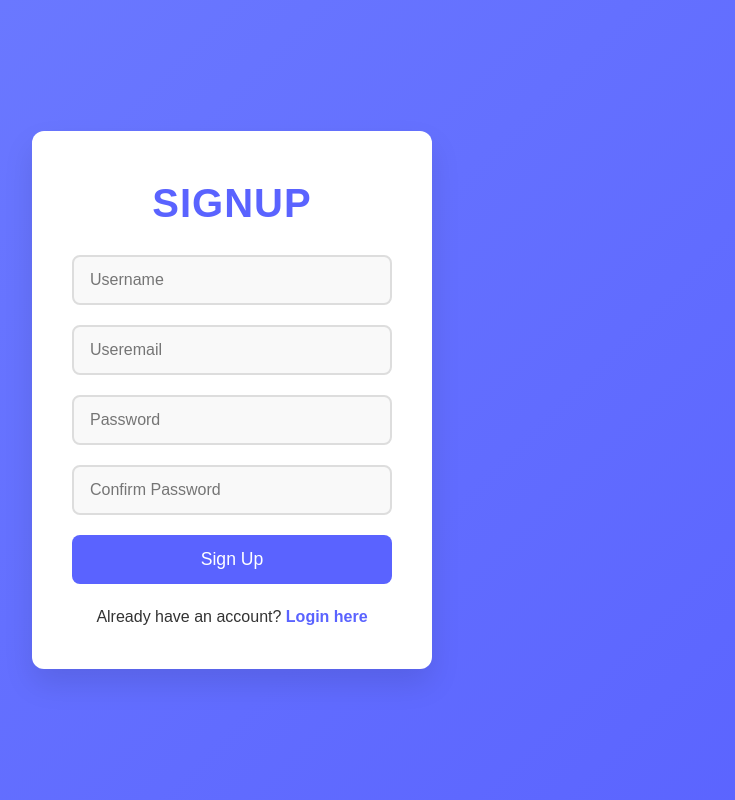
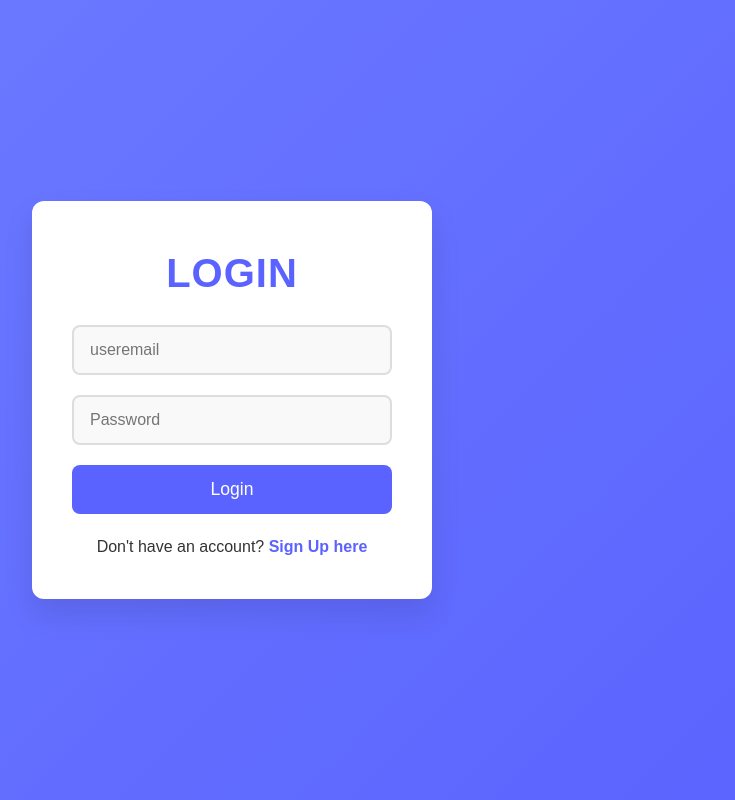
Before and after one commit to dineshm07/todo-client, a React (Create React App) app: page / in a window 1280 px wide. Shown: the whole page, without its empty margins (408-1143 px from the left). Built offline with nearby package versions, Linux system fonts and the light colour scheme; no server answers.

Commit message:
landing page : login

```diff
--- a/src/App.js
+++ b/src/App.js
@@ -7,8 +7,8 @@ function App() {
     return (
         <Router>
             <Routes>
-                <Route path="/" element={<Signup />} />
-                <Route path="/login" element={<Login />} />
+                <Route path="/signup" element={<Signup />} />
+                <Route path="/" element={<Login />} />
                 <Route path="/dashboard/:username" element={<Dashboard />} />
             </Routes>
         </Router>
--- a/src/components/Login.js
+++ b/src/components/Login.js
@@ -49,7 +49,7 @@ function Login() {
 
             {/* Signup prompt with Link */}
             <div className="login-footer">
-                <p>Don't have an account? <Link to="/" className="login-signup-link">Sign Up here</Link></p>
+                <p>Don't have an account? <Link to="/signup" className="login-signup-link">Sign Up here</Link></p>
             </div>
         </div>
     );
--- a/src/components/Signup.js
+++ b/src/components/Signup.js
@@ -25,20 +25,6 @@ function Signup() {
             .catch((err) => {
                 alert(err.response?.data?.error || 'Signup Failed Due to Server Down')
             });
-            // const res = await fetch(`${API}/signup`, {
-            //     method: "POST",
-            //     headers: { "Content-Type": "application/json" },
-            //     body: JSON.stringify({ username, useremail, password }),
-            // });
-
-            // const data = await res.json();
-
-            // if (res.ok) {
-            //     alert(data.message);
-            //     navigate("/login"); // Navigate to login page
-            // } else {
-            //     alert(data.error);
-            // }
         }
         else{
             alert('Check Password')
@@ -81,7 +67,7 @@ function Signup() {
 
             {/* Login prompt with Link */}
             <div className="signup-footer">
-                <p>Already have an account? <Link to="/login" className="signup-login-link">Login here</Link></p>
+                <p>Already have an account? <Link to="/" className="signup-login-link">Login here</Link></p>
             </div>
         </div>
     );
```
